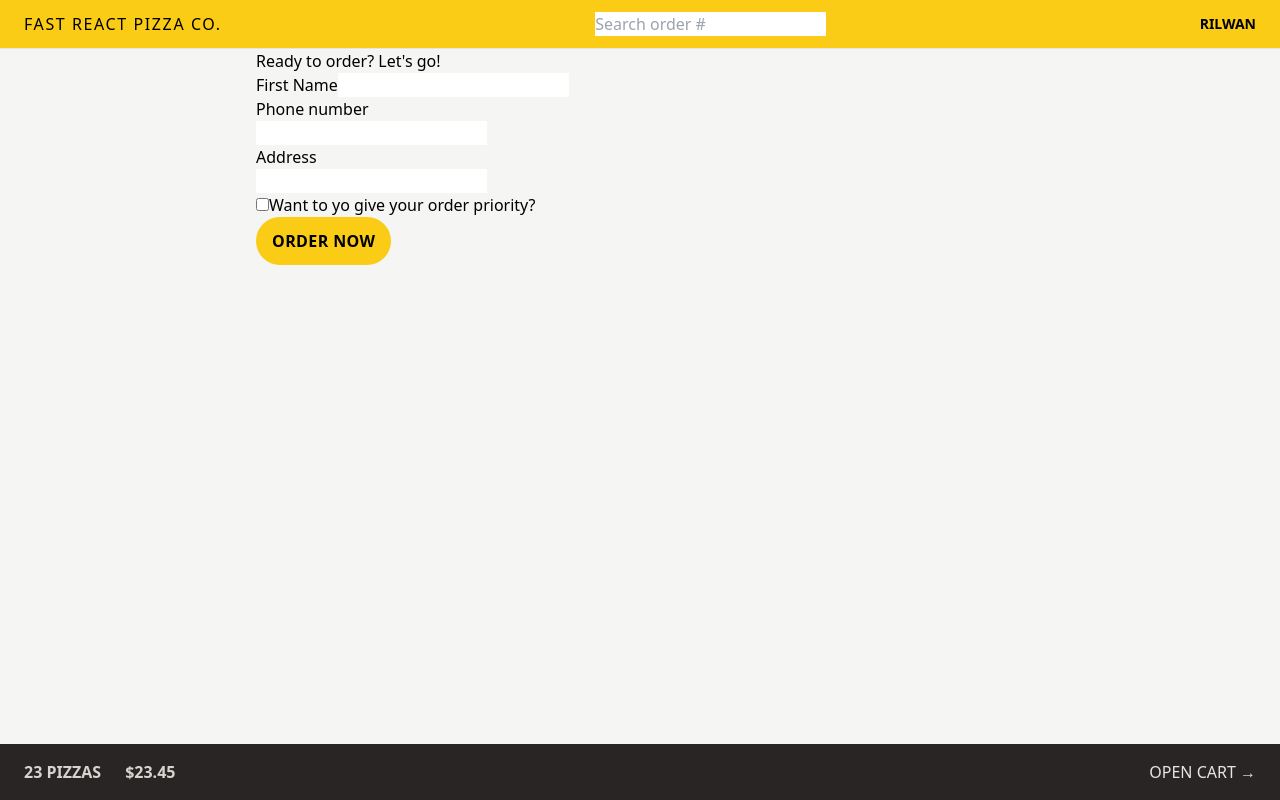
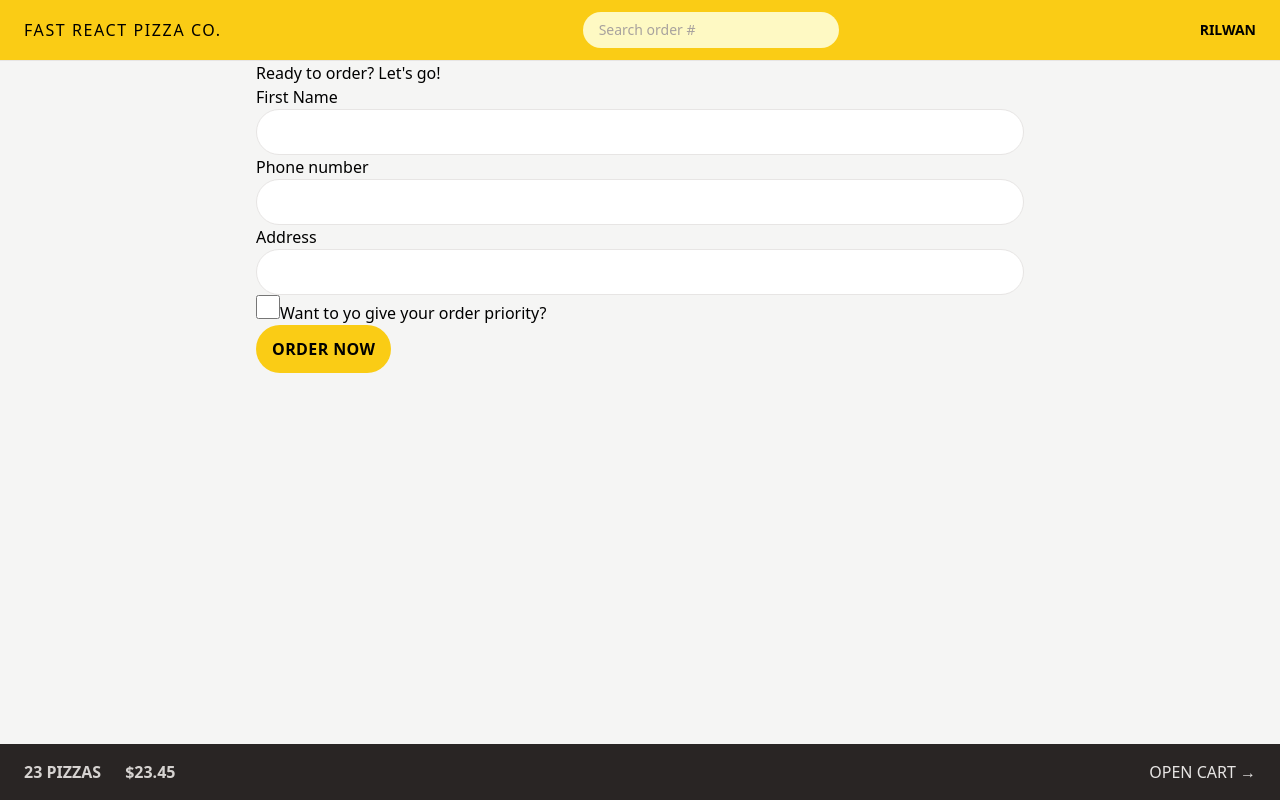
Before and after one commit to easyrilwan/fast-react-pizza, a React (Vite) app: page /order/new in a window 1280 px wide. Built offline with nearby package versions, Linux system fonts and the light colour scheme.

Commit message:
Taiwind @apply

```diff
--- a/src/features/order/CreateOrder.jsx
+++ b/src/features/order/CreateOrder.jsx
@@ -18,7 +18,7 @@
   },
   {
     pizzaId: 6,
-    name: "Vegetale",
+    name: "Vegetable",
     quantity: 1,
     unitPrice: 13,
     totalPrice: 13,
@@ -49,13 +49,13 @@
       <Form method="POST">
         <div>
           <label>First Name</label>
-          <input type="text" name="customer" required />
+          <input type="text" name="customer" required className="input" />
         </div>
 
         <div>
           <label>Phone number</label>
           <div>
-            <input type="tel" name="phone" required />
+            <input type="tel" name="phone" required className="input" />
           </div>
           {formErrors?.phone && <p>{formErrors.phone}</p>}
         </div>
@@ -63,12 +63,13 @@
         <div>
           <label>Address</label>
           <div>
-            <input type="text" name="address" required />
+            <input type="text" name="address" required className="input" />
           </div>
         </div>
 
         <div>
           <input
+            className="h-6 w-6 accent-yellow-400 focus:outline-none focus:ring focus:ring-yellow-400 focus:ring-offset-2"
             type="checkbox"
             name="priority"
             id="priority"
--- a/src/features/order/SearchOrder.jsx
+++ b/src/features/order/SearchOrder.jsx
@@ -18,6 +18,7 @@
         placeholder="Search order #"
         value={query}
         onChange={(e) => setQuery(e.target.value)}
+        className="w-28 rounded-full bg-yellow-100 px-4 py-2 text-sm transition-all duration-300 placeholder:text-stone-400 focus:outline-none focus:ring focus:ring-yellow-500 focus:ring-opacity-50 sm:w-64 sm:focus:w-72"
       />
     </form>
   );
--- a/src/index.css
+++ b/src/index.css
@@ -2,41 +2,48 @@
 @tailwind components;
 @tailwind utilities;
 
-/* body {
-  font-family: system-ui, -apple-system, BlinkMacSystemFont, 'Segoe UI', Roboto,
-    Oxygen, Ubuntu, Cantarell, 'Open Sans', 'Helvetica Neue', sans-serif;
-  background-color: #f7f7f7;
-  color: #444;
+@layer components {
+  .input {
+    @apply w-full rounded-full border border-stone-200 px-4 py-2 text-sm transition-all duration-300 placeholder:text-stone-400 focus:outline-none focus:ring focus:ring-yellow-400 md:px-6 md:py-3;
+  }
 }
-
-.layout {
-  display: grid;
-  grid-template-rows: auto 1fr auto;
-  gap: 32px;
-  height: 100dvh;
-} */
 
 /* https://dev.to/afif/i-made-100-css-loaders-for-your-next-project-4eje */
 .loader {
   width: 45px;
   aspect-ratio: 0.75;
   --c: no-repeat linear-gradient(#333 0 0);
-  background: var(--c) 0% 50%, var(--c) 50% 50%, var(--c) 100% 50%;
+  background:
+    var(--c) 0% 50%,
+    var(--c) 50% 50%,
+    var(--c) 100% 50%;
   background-size: 20% 50%;
   animation: loading 1s infinite linear;
 }
 
 @keyframes loading {
   20% {
-    background-position: 0% 0%, 50% 50%, 100% 50%;
+    background-position:
+      0% 0%,
+      50% 50%,
+      100% 50%;
   }
   40% {
-    background-position: 0% 100%, 50% 0%, 100% 50%;
+    background-position:
+      0% 100%,
+      50% 0%,
+      100% 50%;
   }
   60% {
-    background-position: 0% 50%, 50% 100%, 100% 0%;
+    background-position:
+      0% 50%,
+      50% 100%,
+      100% 0%;
   }
   80% {
-    background-position: 0% 50%, 50% 50%, 100% 100%;
+    background-position:
+      0% 50%,
+      50% 50%,
+      100% 100%;
   }
 }
```
